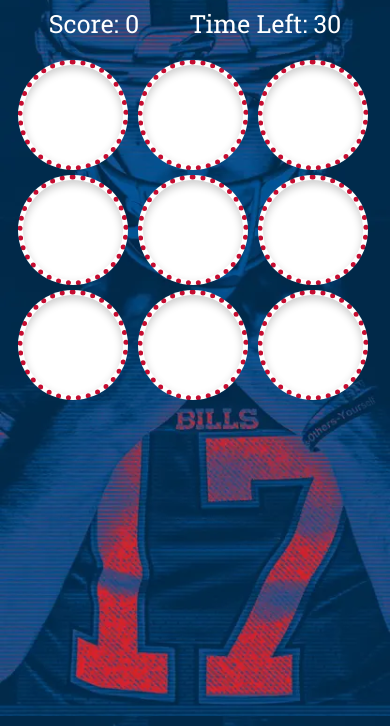
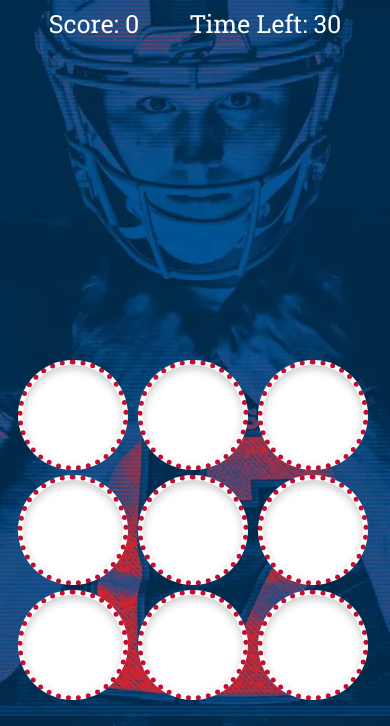
Before and after one commit to brianchilds-22/Whack-a-Bill, a plain HTML site: page index.html in a window 390 px wide. Shown: the part 128-854 px from the top of the page. Drawn offline with Linux system fonts and the light colour scheme.

Commit message:
responsive-phone

```diff
--- a/styles.css
+++ b/styles.css
@@ -144,6 +144,7 @@ h1 {
     height: 100px;
   }
   .gameBoard {
+    margin-top: 310px;
     gap: 5px;
     grid-template-columns: repeat(3, 115px);
   }
```
